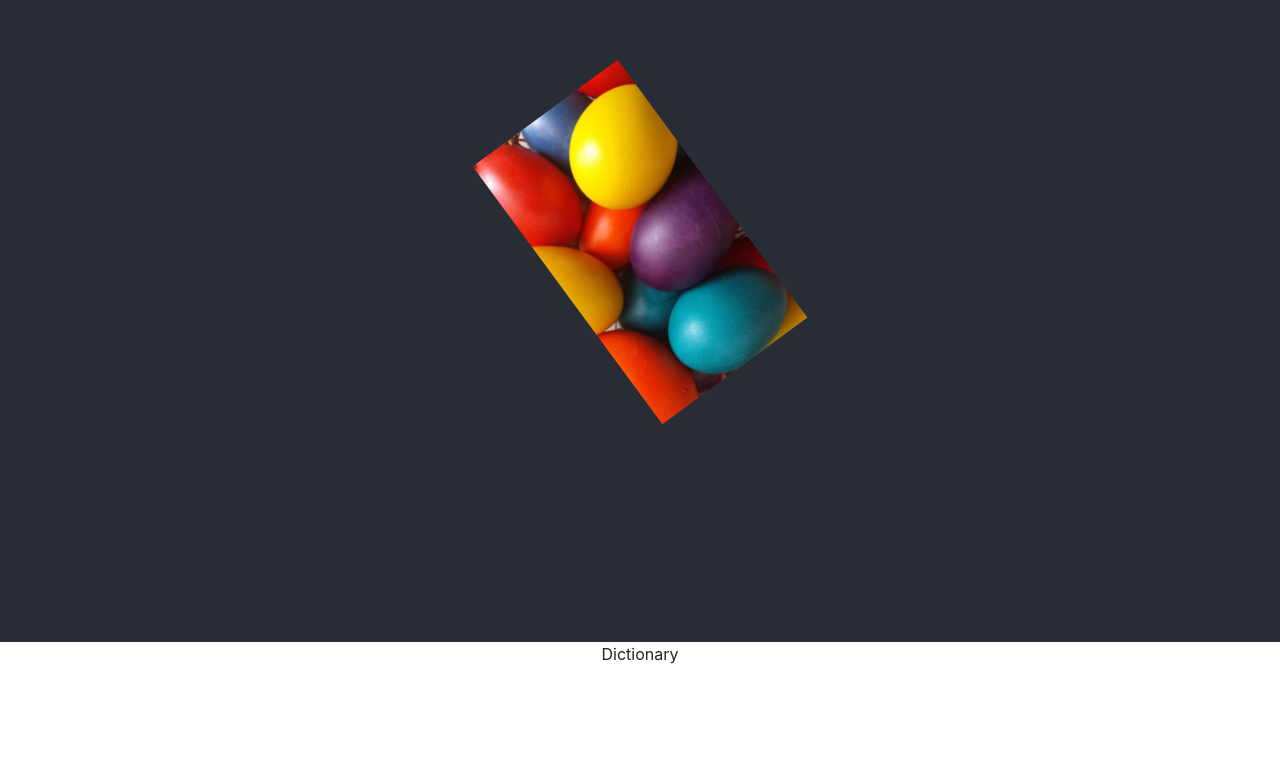
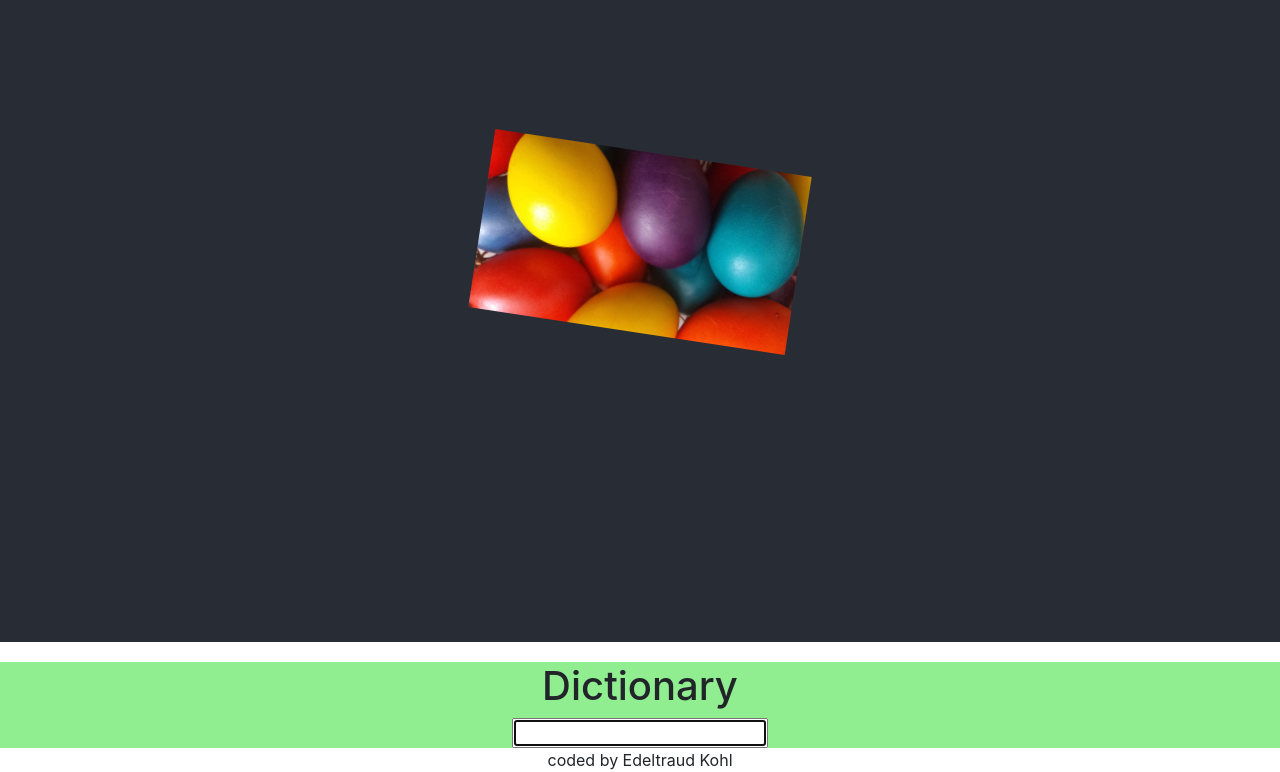
Before and after one commit to ed-kohl/dictionary, a React (Create React App) app: page / in a window 1280 px wide. Shown: the part 158-930 px from the top of the page. Before the commit the page ends 824 px from the top, so only its background shows below. Built offline with nearby package versions, Linux system fonts and the light colour scheme.

Commit message:
Added some changes in the Dictionary

```diff
--- a/src/App.js
+++ b/src/App.js
@@ -1,6 +1,7 @@
 import logo from "./logo.svg";
 
 import "./App.css";
+import Dictionary from "./Dictionary";
 
 function App() {
   return (
@@ -12,7 +13,11 @@
           alt="logo"
         />
       </header>
-      Dictionary
+      <main>
+        <Dictionary />
+      </main>
+
+      <footer className="text-center">coded by Edeltraud Kohl</footer>
     </div>
   );
 }
--- /dev/null
+++ b/src/Dictionary.css
@@ -0,0 +1,8 @@
+.Dictionary{
+    display: flex;
+    flex-direction: column;
+    justify-content: center;
+    align-items: center;
+    margin-top: 20px;
+    background-color:lightgreen;
+}
--- /dev/null
+++ b/src/Dictionary.js
@@ -0,0 +1,24 @@
+import React, { useState } from "react";
+import "./Dictionary.css";
+
+export default function Dictionary() {
+  let [keyword, setKeyword] = useState("");
+  function search(event) {
+    event.preventDefault();
+    alert("Searching");
+  }
+
+  function handleKeywordChange(event) {
+    setKeyword(event.target.value);
+    alert("Searching for ${keyword} definition");
+  }
+
+  return (
+    <div className="Dictionary">
+      <h1>Dictionary</h1>
+      <form onSubmit={search}>
+        <input type="search" autoFocus={true} onChange={handleKeywordChange} />
+      </form>
+    </div>
+  );
+}
```
